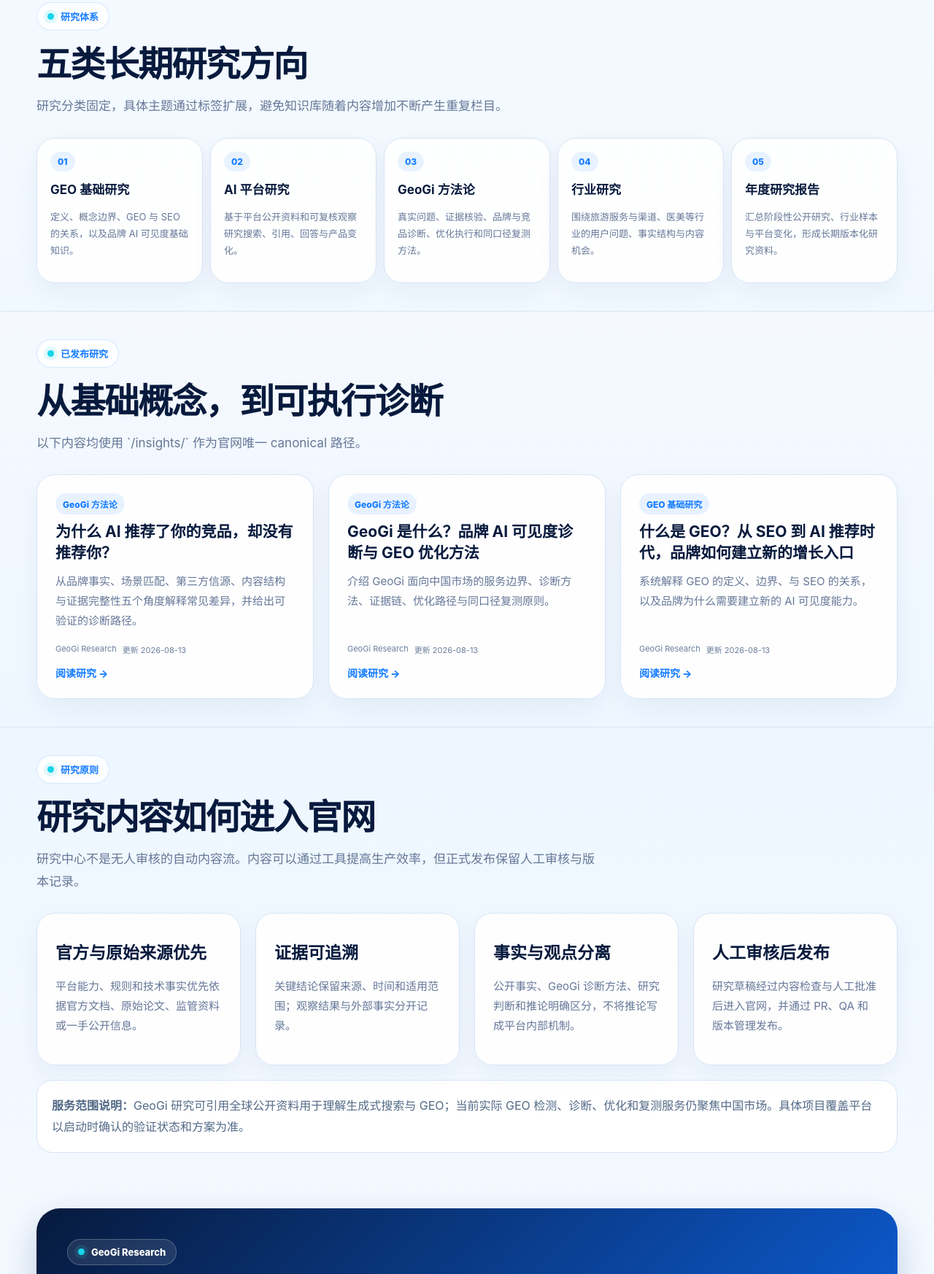
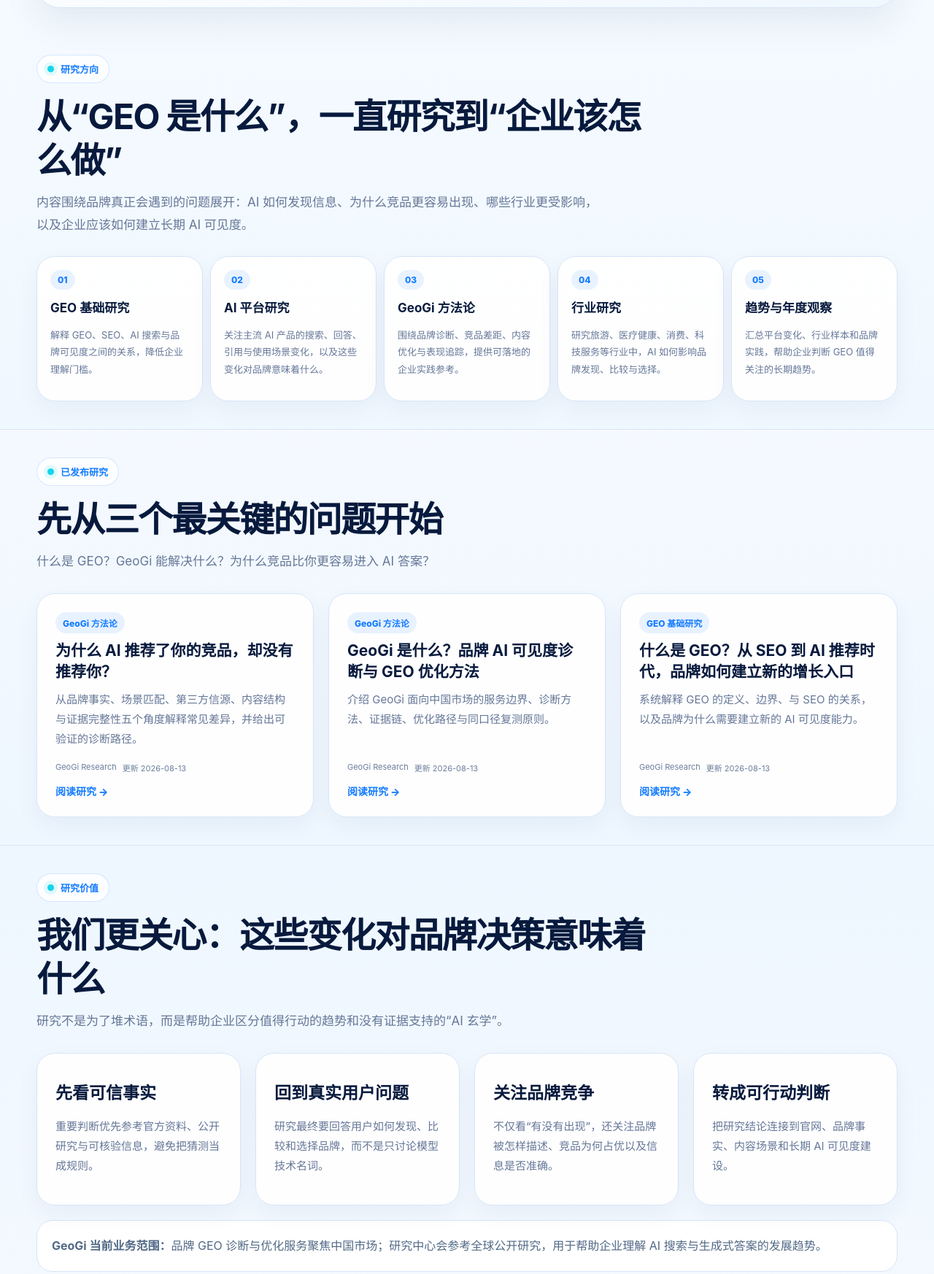
Before and after one commit to nihaopanini1105/GeoGi-Official-Website-New, a plain HTML site: page insights/index.html in a window 1280 px wide. Shown: the part 584-2330 px from the top of the page at 73% size. Drawn offline with Linux system fonts and the light colour scheme.

Commit message:
Rewrite research center for customer-facing value

```diff
--- a/insights/index.html
+++ b/insights/index.html
@@ -4,93 +4,51 @@
 <meta charset="utf-8">
 <meta name="viewport" content="width=device-width,initial-scale=1,viewport-fit=cover">
 <title>GeoGi 研究中心｜GEO、AI 可见度与行业研究</title>
-<meta name="description" content="GeoGi 研究中心持续发布 GEO 基础研究、AI 平台研究、GeoGi 方法论、行业研究与年度研究报告，为品牌建立可验证、可追溯的 AI 可见度知识源。">
+<meta name="description" content="GeoGi 研究中心持续研究 GEO、AI 搜索、品牌可见度、竞品表现与行业趋势，帮助企业理解 AI 如何改变品牌发现与用户决策。">
 <meta name="robots" content="index,follow,max-image-preview:large,max-snippet:-1,max-video-preview:-1">
 <meta name="theme-color" content="#071A3D">
 <link rel="canonical" href="https://www.geogi.cn/insights/">
 <link rel="icon" type="image/svg+xml" href="../assets/brand/geogi-app-icon.svg">
 <link rel="apple-touch-icon" href="../assets/brand/geogi-app-icon.svg">
 <link rel="stylesheet" href="../assets/css/site-v9.css">
-<link rel="stylesheet" href="../assets/css/v9-final.css">
+<link rel="stylesheet" href="../assets/css/v9-final.css?v=20260817-customerrefresh2">
 <meta property="og:type" content="website">
 <meta property="og:title" content="GeoGi 研究中心｜GEO、AI 可见度与行业研究">
-<meta property="og:description" content="围绕 GEO 基础、AI 平台、GeoGi 方法论、行业研究与年度报告持续建设可验证的研究内容。">
+<meta property="og:description" content="看懂 AI 搜索如何改变品牌发现、比较与选择，获取 GEO 与品牌 AI 可见度研究。">
 <meta property="og:url" content="https://www.geogi.cn/insights/">
 <script id="research-collection-schema" type="application/ld+json">{"@context":"https://schema.org","@type":"CollectionPage","name":"GeoGi 研究中心","url":"https://www.geogi.cn/insights/","description":"GeoGi 的 GEO、AI 可见度、AI 平台与行业研究中心。","publisher":{"@type":"Organization","name":"GeoGi 几何智引","url":"https://www.geogi.cn/"},"mainEntity":{"@type":"ItemList","itemListElement":[{"@type":"ListItem","position":1,"url":"https://www.geogi.cn/insights/what-is-geo-ai-search-era/","name":"什么是 GEO？从 SEO 到 AI 推荐时代，品牌如何建立新的增长入口"},{"@type":"ListItem","position":2,"url":"https://www.geogi.cn/insights/what-is-geogi/","name":"GeoGi 是什么？品牌 AI 可见度诊断与 GEO 优化方法"},{"@type":"ListItem","position":3,"url":"https://www.geogi.cn/insights/why-ai-recommends-competitors/","name":"为什么 AI 推荐了你的竞品，却没有推荐你？"}]}}</script>
 </head>
 <body>
-<header class="site-header">
-  <div class="wrap">
-    <a class="brand" href="../index.html" aria-label="GeoGi 首页"><img class="brand-lockup" src="../assets/brand/geogi-logo-horizontal-navy.svg" alt="GeoGi"></a>
-    <button class="mobile-nav-toggle" type="button" aria-expanded="false" aria-controls="main-nav" aria-label="打开主导航">菜单</button>
-    <nav id="main-nav" class="nav" aria-label="主导航">
-      <a href="../index.html#about">GeoGi 是什么</a>
-      <a href="../index.html#diagnosis">诊断能力</a>
-      <a href="../index.html#services">产品服务</a>
-      <a href="../index.html#workflow">服务流程</a>
-      <a href="../index.html#industries">行业方案</a>
-      <a href="index.html" aria-current="page">研究中心</a>
-      <a class="nav-cta" href="../index.html#contact">联系 GeoGi</a>
-    </nav>
-  </div>
-</header>
+<header class="site-header"><div class="wrap"><a class="brand" href="../index.html" aria-label="GeoGi 首页"><img class="brand-lockup" src="../assets/brand/geogi-logo-horizontal-navy.svg" alt="GeoGi"></a><button class="mobile-nav-toggle" type="button" aria-expanded="false" aria-controls="main-nav" aria-label="打开主导航">菜单</button><nav id="main-nav" class="nav" aria-label="主导航"><a href="../index.html#about">GeoGi 是什么</a><a href="../index.html#diagnosis">诊断能力</a><a href="../index.html#services">产品服务</a><a href="../index.html#workflow">服务流程</a><a href="../index.html#industries">行业方案</a><a href="index.html" aria-current="page">研究中心</a><a class="nav-cta" href="../index.html#contact">联系 GeoGi</a></nav></div></header>
 <main>
-<section class="research-hero">
-  <div class="wrap">
-    <div class="research-hero-card">
-      <span class="eyebrow"><span class="dot"></span>GeoGi Research</span>
-      <h1>GeoGi 研究中心</h1>
-      <p>持续研究 GEO、品牌 AI 可见度、AI 平台公开机制与行业应用。这里优先沉淀可验证、可追溯、可长期维护的内容，而不是把未经验证的推测包装成平台内部算法。</p>
-      <div class="hero-actions"><a class="btn btn-primary" href="#published">阅读已发布研究</a><a class="btn btn-secondary" href="../index.html#contact">咨询 GeoGi</a></div>
-    </div>
-  </div>
-</section>
+<section class="research-hero"><div class="wrap"><div class="research-hero-card"><span class="eyebrow"><span class="dot"></span>GeoGi Research</span><h1>看懂 AI 搜索，提前理解品牌的新竞争入口</h1><p>用户正在用 AI 发现品牌、比较方案、确认信息和做购买前判断。GeoGi 研究中心持续追踪 GEO、AI 平台变化、品牌竞争与行业应用，帮助企业把新趋势转化为更清楚的市场判断。</p><div class="hero-actions"><a class="btn btn-primary" href="#published">阅读最新研究</a><a class="btn btn-secondary" href="../index.html#contact">咨询品牌 GEO</a></div></div></div></section>
 
-<section class="research-section">
-  <div class="wrap">
-    <div class="section-head"><span class="eyebrow"><span class="dot"></span>研究体系</span><h2>五类长期研究方向</h2><p>研究分类固定，具体主题通过标签扩展，避免知识库随着内容增加不断产生重复栏目。</p></div>
-    <div class="category-explainer">
-      <article class="card"><span class="tag">01</span><h3>GEO 基础研究</h3><p>定义、概念边界、GEO 与 SEO 的关系，以及品牌 AI 可见度基础知识。</p></article>
-      <article class="card"><span class="tag">02</span><h3>AI 平台研究</h3><p>基于平台公开资料和可复核观察研究搜索、引用、回答与产品变化。</p></article>
-      <article class="card"><span class="tag">03</span><h3>GeoGi 方法论</h3><p>真实问题、证据核验、品牌与竞品诊断、优化执行和同口径复测方法。</p></article>
-      <article class="card"><span class="tag">04</span><h3>行业研究</h3><p>围绕旅游服务与渠道、医美等行业的用户问题、事实结构与内容机会。</p></article>
-      <article class="card"><span class="tag">05</span><h3>年度研究报告</h3><p>汇总阶段性公开研究、行业样本与平台变化，形成长期版本化研究资料。</p></article>
-    </div>
-  </div>
-</section>
+<section class="research-section"><div class="wrap"><div class="section-head"><span class="eyebrow"><span class="dot"></span>研究方向</span><h2>从“GEO 是什么”，一直研究到“企业该怎么做”</h2><p>内容围绕品牌真正会遇到的问题展开：AI 如何发现信息、为什么竞品更容易出现、哪些行业更受影响，以及企业应该如何建立长期 AI 可见度。</p></div><div class="category-explainer">
+<article class="card"><span class="tag">01</span><h3>GEO 基础研究</h3><p>解释 GEO、SEO、AI 搜索与品牌可见度之间的关系，降低企业理解门槛。</p></article>
+<article class="card"><span class="tag">02</span><h3>AI 平台研究</h3><p>关注主流 AI 产品的搜索、回答、引用与使用场景变化，以及这些变化对品牌意味着什么。</p></article>
+<article class="card"><span class="tag">03</span><h3>GeoGi 方法论</h3><p>围绕品牌诊断、竞品差距、内容优化与表现追踪，提供可落地的企业实践参考。</p></article>
+<article class="card"><span class="tag">04</span><h3>行业研究</h3><p>研究旅游、医疗健康、消费、科技服务等行业中，AI 如何影响品牌发现、比较与选择。</p></article>
+<article class="card"><span class="tag">05</span><h3>趋势与年度观察</h3><p>汇总平台变化、行业样本和品牌实践，帮助企业判断 GEO 值得关注的长期趋势。</p></article>
+</div></div></section>
 
-<section class="research-section research-band" id="published">
-  <div class="wrap">
-    <div class="section-head"><span class="eyebrow"><span class="dot"></span>已发布研究</span><h2>从基础概念，到可执行诊断</h2><p>以下内容均使用 `/insights/` 作为官网唯一 canonical 路径。</p></div>
-    <div class="research-grid" data-research-grid>
-      <!-- RESEARCH_ITEMS_START -->
-      <article class="card research-card"><span class="tag">GEO 基础研究</span><h3>什么是 GEO？从 SEO 到 AI 推荐时代</h3><p>解释 GEO 的定义、边界，以及品牌为什么需要建立新的 AI 可见度能力。</p><div class="research-meta"><span class="meta">GeoGi Research</span><span class="meta">更新 2026-08-13</span></div><a class="research-link" href="what-is-geo-ai-search-era/index.html">阅读研究 →</a></article>
-      <article class="card research-card"><span class="tag">GeoGi 方法论</span><h3>GeoGi 是什么？品牌 AI 可见度诊断与 GEO 优化方法</h3><p>介绍 GeoGi 面向中国市场的服务边界、诊断方法、证据链、优化路径与同口径复测原则。</p><div class="research-meta"><span class="meta">GeoGi Research</span><span class="meta">更新 2026-08-13</span></div><a class="research-link" href="what-is-geogi/index.html">阅读研究 →</a></article>
-      <article class="card research-card"><span class="tag">GeoGi 方法论</span><h3>为什么 AI 推荐了你的竞品，却没有推荐你？</h3><p>从品牌事实、场景匹配、第三方信源、内容结构与证据完整性五个角度解释常见差异，并给出可验证的诊断路径。</p><div class="research-meta"><span class="meta">GeoGi Research</span><span class="meta">更新 2026-08-13</span></div><a class="research-link" href="why-ai-recommends-competitors/index.html">阅读研究 →</a></article>
-      <!-- RESEARCH_ITEMS_END -->
-    </div>
-  </div>
-</section>
+<section class="research-section research-band" id="published"><div class="wrap"><div class="section-head"><span class="eyebrow"><span class="dot"></span>已发布研究</span><h2>先从三个最关键的问题开始</h2><p>什么是 GEO？GeoGi 能解决什么？为什么竞品比你更容易进入 AI 答案？</p></div><div class="research-grid" data-research-grid>
+<!-- RESEARCH_ITEMS_START -->
+<article class="card research-card"><span class="tag">GEO 基础研究</span><h3>什么是 GEO？从 SEO 到 AI 推荐时代</h3><p>理解 GEO 为什么出现，以及品牌为什么需要开始关注 AI 搜索与答案层的可见度。</p><div class="research-meta"><span class="meta">GeoGi Research</span><span class="meta">更新 2026-08-17</span></div><a class="research-link" href="what-is-geo-ai-search-era/index.html">阅读研究 →</a></article>
+<article class="card research-card"><span class="tag">GeoGi 方法论</span><h3>GeoGi 是什么？品牌 AI 可见度诊断与 GEO 优化方法</h3><p>了解企业如何从品牌 AI 表现诊断、竞品差距分析，到内容与品牌信息优化。</p><div class="research-meta"><span class="meta">GeoGi Research</span><span class="meta">更新 2026-08-17</span></div><a class="research-link" href="what-is-geogi/index.html">阅读研究 →</a></article>
+<article class="card research-card"><span class="tag">竞争研究</span><h3>为什么 AI 推荐了你的竞品，却没有推荐你？</h3><p>从用户场景、品牌信息、内容证据与公开来源理解常见的竞品差距。</p><div class="research-meta"><span class="meta">GeoGi Research</span><span class="meta">更新 2026-08-17</span></div><a class="research-link" href="why-ai-recommends-competitors/index.html">阅读研究 →</a></article>
+<!-- RESEARCH_ITEMS_END -->
+</div></div></section>
 
-<section class="research-section">
-  <div class="wrap">
-    <div class="section-head"><span class="eyebrow"><span class="dot"></span>研究原则</span><h2>研究内容如何进入官网</h2><p>研究中心不是无人审核的自动内容流。内容可以通过工具提高生产效率，但正式发布保留人工审核与版本记录。</p></div>
-    <div class="grid-4">
-      <article class="card"><h3>官方与原始来源优先</h3><p>平台能力、规则和技术事实优先依据官方文档、原始论文、监管资料或一手公开信息。</p></article>
-      <article class="card"><h3>证据可追溯</h3><p>关键结论保留来源、时间和适用范围；观察结果与外部事实分开记录。</p></article>
-      <article class="card"><h3>事实与观点分离</h3><p>公开事实、GeoGi 诊断方法、研究判断和推论明确区分，不将推论写成平台内部机制。</p></article>
-      <article class="card"><h3>人工审核后发布</h3><p>研究草稿经过内容检查与人工批准后进入官网，并通过 PR、QA 和版本管理发布。</p></article>
-    </div>
-    <div class="publication-note" style="margin-top:20px"><strong>服务范围说明：</strong>GeoGi 研究可引用全球公开资料用于理解生成式搜索与 GEO；当前实际 GEO 检测、诊断、优化和复测服务仍聚焦中国市场。具体项目覆盖平台以启动时确认的验证状态和方案为准。</div>
-  </div>
-</section>
+<section class="research-section"><div class="wrap"><div class="section-head"><span class="eyebrow"><span class="dot"></span>研究价值</span><h2>我们更关心：这些变化对品牌决策意味着什么</h2><p>研究不是为了堆术语，而是帮助企业区分值得行动的趋势和没有证据支持的“AI 玄学”。</p></div><div class="grid-4">
+<article class="card"><h3>先看可信事实</h3><p>重要判断优先参考官方资料、公开研究与可核验信息，避免把猜测当成规则。</p></article>
+<article class="card"><h3>回到真实用户问题</h3><p>研究最终要回答用户如何发现、比较和选择品牌，而不是只讨论模型技术名词。</p></article>
+<article class="card"><h3>关注品牌竞争</h3><p>不仅看“有没有出现”，还关注品牌被怎样描述、竞品为何占优以及信息是否准确。</p></article>
+<article class="card"><h3>转成可行动判断</h3><p>把研究结论连接到官网、品牌事实、内容场景和长期 AI 可见度建设。</p></article>
+</div><div class="publication-note" style="margin-top:20px"><strong>GeoGi 当前业务范围：</strong>品牌 GEO 诊断与优化服务聚焦中国市场；研究中心会参考全球公开研究，用于帮助企业理解 AI 搜索与生成式答案的发展趋势。</div></div></section>
 
-<section class="research-section">
-  <div class="wrap"><div class="contact-card"><div class="contact-layout"><div><span class="eyebrow"><span class="dot"></span>GeoGi Research</span><h2>从研究理解问题，从诊断找到品牌自己的问题。</h2><p>如果你希望判断品牌在国内主流 AI 平台中的真实表现，可以从品牌 AI 可见度诊断开始。</p><div class="hero-actions"><a class="btn btn-primary" href="../index.html#diagnosis">查看诊断能力</a><a class="btn btn-secondary" href="../index.html#contact">联系 GeoGi</a></div></div><div class="v9-contact-empty"><strong>研究中心持续更新</strong><span>新内容会沿统一分类、canonical 和审核流程发布。</span></div></div></div></div>
-</section>
+<section class="research-section"><div class="wrap"><div class="contact-card"><div class="contact-layout"><div><span class="eyebrow"><span class="dot"></span>从研究到品牌诊断</span><h2>趋势看懂了，下一步是看看你的品牌实际表现如何</h2><p>如果你想知道品牌在国内主流 AI 平台中是否出现、是否被准确理解、与竞品差在哪里，可以从 AI 可见度诊断开始。</p><div class="hero-actions"><a class="btn btn-primary" href="../index.html#diagnosis">查看诊断能力</a><a class="btn btn-secondary" href="../index.html#contact">联系 GeoGi</a></div></div><div class="v9-contact-empty"><strong>GeoGi Research 持续更新</strong><span>关注 GEO、AI 搜索、品牌竞争与行业应用的新变化。</span></div></div></div></div></section>
 </main>
-<footer class="site-footer"><div class="wrap"><a class="footer-brand" href="../index.html" aria-label="GeoGi 首页"><img class="footer-brand-lockup" src="../assets/brand/geogi-logo-horizontal-navy.svg" alt="GeoGi"></a><span>© 2026 GeoGi 几何智引</span><span>GeoGi 研究中心 · 可验证 · 可追溯 · 持续更新</span></div></footer>
-<script src="../assets/js/navigation.js" defer></script>
-<script src="../assets/js/research-index.js" defer></script>
+<footer class="site-footer"><div class="wrap footer-wrap"><div class="footer-brand-group"><a class="footer-brand" href="../index.html" aria-label="GeoGi 首页"><img class="footer-brand-lockup" src="../assets/brand/geogi-logo-horizontal-navy.svg" alt="GeoGi"></a><p class="footer-tagline">让品牌在 AI 时代被看见、被理解、被选择。</p></div><div class="footer-meta"><span>© 2026 GeoGi 几何智引</span><a href="index.html">GeoGi 研究中心</a></div><div class="footer-filing"><a class="footer-icp" data-icp-filing href="https://beian.miit.gov.cn/" target="_blank" rel="noopener noreferrer nofollow">京ICP备2026048011号-2</a></div></div></footer>
+<script src="../assets/js/navigation.js" defer></script><script src="../assets/js/research-index.js" defer></script>
 </body>
 </html>
```
